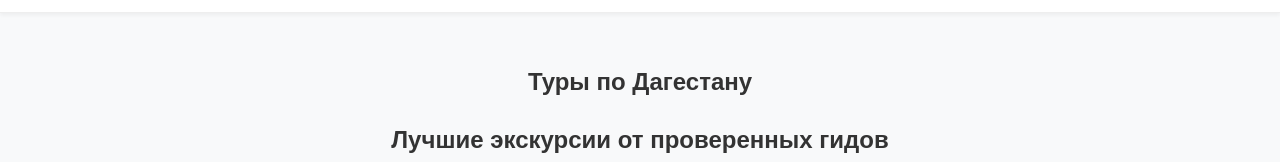
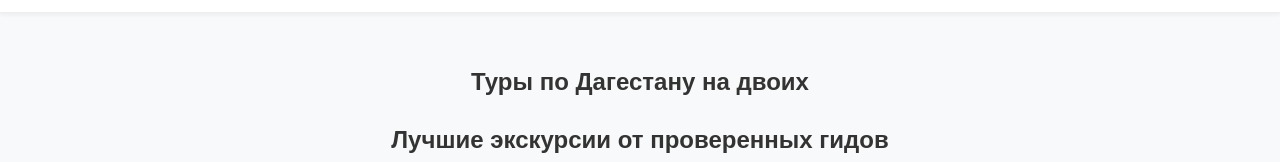
Before and after one commit to stepankovskiy/turi-dagestan, a plain HTML site: page index.html in a window 1280 px wide. Shown: the part 66-228 px from the top of the page. Drawn offline with Linux system fonts and the light colour scheme.

Commit message:
Update index.html

```diff
--- a/index.html
+++ b/index.html
@@ -1384,7 +1384,7 @@ body {
 
       <section class="tour-cards-section">
         <div style="text-align: center;">
-            <h1>Туры по Дагестану</h1>
+            <h1>Туры по Дагестану на двоих</h1>
             </div>
 
         <h2>Лучшие экскурсии от проверенных гидов</h2>
@@ -1877,7 +1877,7 @@ href="https://bolshayastrana.tpk.mx/jUGtsSoE?erid=2VtzqvPR1eq"
         <h3>Ещё темы туров в Дагестане</h3>
         <div class="tags-container">
     <button class="tag-button">Пешком</button>
-    <button class="tag-button">Обзорные</button>
+	<button class="tag-button">Обзорные</button>
     <button class="tag-button">Осенью</button>
     <button class="tag-button">Летом</button>
     <button class="tag-button">Зимой</button>
```
